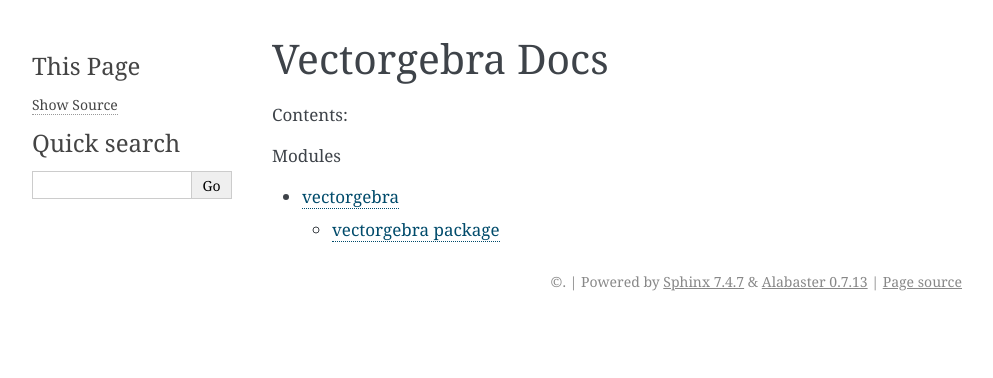
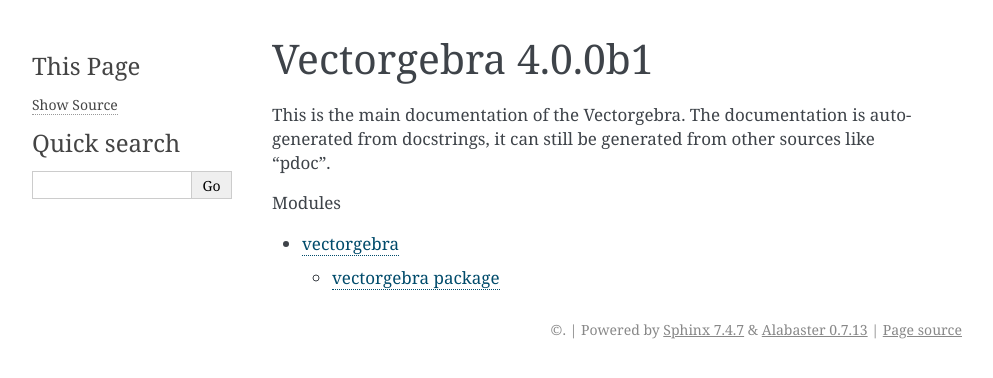
Before and after one commit to ahmeterdem1/Vector, a Sphinx documentation site: the page built from docs/source/index.rst, in a window 1280 px wide. Shown: the top 378 px of the page, without its empty margins (148-1141 px from the left). Built offline with Sphinx 7.4.7, drawn with Linux system fonts in a browser that asks for light colours.

Commit message:
Final adjustments of the 4.0.0b1 and its docs

```diff
--- a/docs/source/index.rst
+++ b/docs/source/index.rst
@@ -1,7 +1,10 @@
-Vectorgebra Docs
+Vectorgebra 4.0.0b1
 ==============================================
 
-Contents:
+This is the main documentation of the Vectorgebra.
+The documentation is autogenerated from docstrings,
+it can still be generated from other sources like
+"pdoc".
 
 .. toctree::
    :maxdepth: 2
```
Also changed, not shown: README.md (+29 -4 lines).
